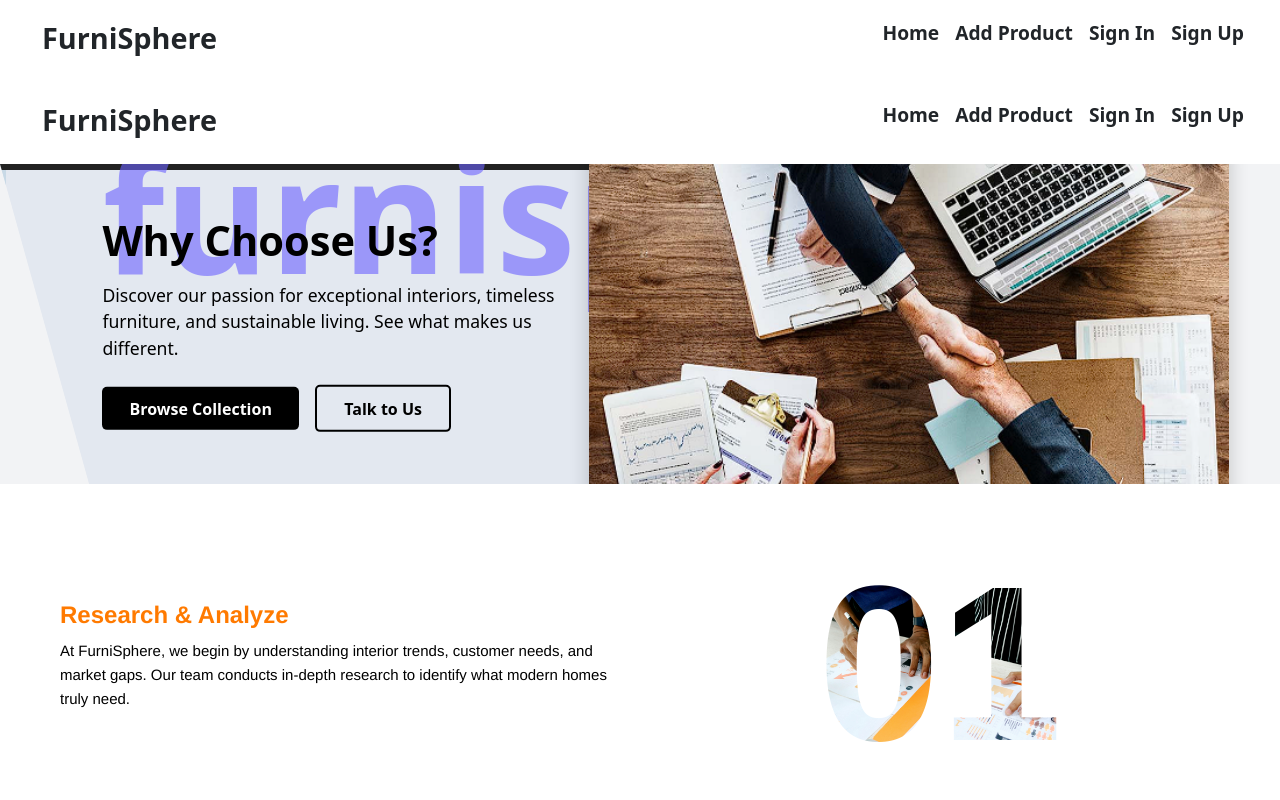
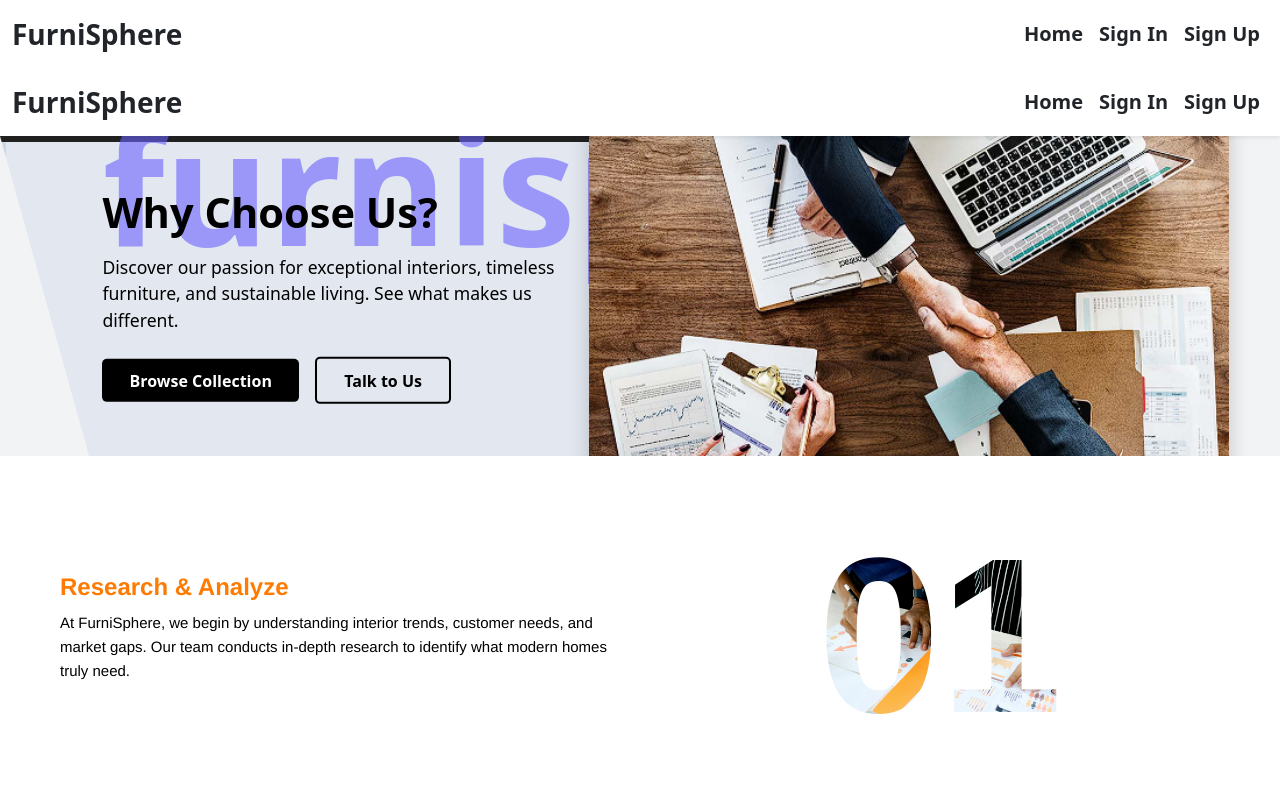
Before and after one commit to braineydev/Furnisphere, a React (Create React App) app: page /aboutus in a window 1280 px wide. Shown: the top 800 px of the page. Built offline with nearby package versions, Linux system fonts and the light colour scheme; a web font is replaced by a local one.

Commit message:
Update navbar: center 'Hello, username' and improve layout

```diff
--- a/src/components/Navcomponent.jsx
+++ b/src/components/Navcomponent.jsx
@@ -1,33 +1,38 @@
 import React, { useEffect, useState } from "react";
-import { Link, useNavigate } from "react-router-dom";
+import { Link, useLocation, useNavigate } from "react-router-dom";
 import "bootstrap/dist/css/bootstrap.min.css";
+import "bootstrap/dist/js/bootstrap.bundle.min.js";
 
 const Navcomponent = () => {
   const navigate = useNavigate();
+  const location = useLocation();
   const [isLoggedIn, setIsLoggedIn] = useState(false);
-  const [isNavExpanded, setIsNavExpanded] = useState(false); // State for toggling navbar
+  const [username, setUsername] = useState("");
 
-  // Check login status on component mount and when event is dispatched
   useEffect(() => {
     const updateLoginStatus = () => {
-      const status = localStorage.getItem("isLoggedIn");
-      setIsLoggedIn(status === "true");
+      const status = localStorage.getItem("isLoggedIn") === "true";
+      setIsLoggedIn(status);
+
+      if (status) {
+        const user = JSON.parse(localStorage.getItem("user"));
+        setUsername(user?.username || "User");
+      } else {
+        setUsername("");
+      }
     };
 
-    updateLoginStatus(); // Initial check
+    updateLoginStatus();
 
-    // Listen to loginStatusChanged event (custom) and storage (if across tabs)
     window.addEventListener("loginStatusChanged", updateLoginStatus);
     window.addEventListener("storage", updateLoginStatus);
 
-    // Clean up
     return () => {
       window.removeEventListener("loginStatusChanged", updateLoginStatus);
       window.removeEventListener("storage", updateLoginStatus);
     };
   }, []);
 
-  // Handle logout
   const handleLogout = () => {
     localStorage.setItem("isLoggedIn", "false");
     localStorage.removeItem("user");
@@ -35,94 +40,70 @@ const Navcomponent = () => {
     navigate("/signin");
   };
 
-  // Handle navbar toggle
-  const toggleNavbar = () => {
-    setIsNavExpanded(!isNavExpanded);
-  };
+  const isActive = (path) => (location.pathname === path ? "active" : "");
 
   return (
-    <div
-      className="container-fluid mb-0 mt-2"
-      style={{ objectFit: "contain", backgroundColor: "white" }}
-    >
-      <section className="row">
-        <div className="col-md-12 bg">
-          <nav
-            className="navbar navbar-expand-md navbar-light nb"
-            style={{ color: "black", background: "white" }}
-          >
-            <Link
-              to="/"
-              className="navbar-brand d-flex align-items-center"
-              style={{
-                fontWeight: "bolder",
-                marginLeft: "30px", // Increased margin start
-                marginTop: "10px",
-                fontSize: "1.8rem", // Larger font for FurniSphere name
-              }}
-            >
-              <span className="text-dark">
-                <b>FurniSphere</b>
-              </span>
+    <nav className="navbar navbar-expand-md navbar-light bg-white sticky-top shadow-sm">
+      <div className="container-fluid d-flex justify-content-between align-items-center">
+        {/* Left: Logo */}
+        <Link className="navbar-brand fw-bold fs-3 text-dark" to="/">
+          FurniSphere
         </Link>
+
+        {/* Center: Greeting */}
+        {isLoggedIn && (
+          <div className="d-none d-md-block text-center flex-grow-1">
+            <span className="fw-bold text-dark fs-5">Hello, {username}</span>
+          </div>
+        )}
+
+        {/* Right: Nav links */}
         <button
           className="navbar-toggler"
           type="button"
-              onClick={toggleNavbar} // Added toggle function
-              aria-controls="navbarNav"
-              aria-expanded={isNavExpanded ? "true" : "false"} // Dynamic aria-expanded
-              aria-label="Toggle navigation"
+          data-bs-toggle="collapse"
+          data-bs-target="#navbarNav"
         >
           <span className="navbar-toggler-icon"></span>
         </button>
-
         <div
-              className={`collapse navbar-collapse justify-content-end ${
-                isNavExpanded ? "show" : ""
-              }`} // Dynamically add "show" class
+          className="collapse navbar-collapse justify-content-end"
           id="navbarNav"
         >
-              <div className="navbar-nav me-3">
+          <div className="navbar-nav text-center">
             <Link
+              className={`nav-link fw-bold text-dark fs-5 ${isActive("/")}`}
               to="/"
-                  className="nav-link active text-dark d-flex align-items-center"
-                  style={{
-                    fontWeight: "bolder",
-                    fontSize: "1.2rem", // Larger font size for nav links
-                  }}
             >
               Home
             </Link>
+
+            {isLoggedIn && (
               <Link
+                className={`nav-link fw-bold text-dark fs-5 ${isActive(
+                  "/addproduct"
+                )}`}
                 to="/addproduct"
-                  className="nav-link active text-dark d-flex align-items-center"
-                  style={{
-                    fontWeight: "bolder",
-                    fontSize: "1.2rem", // Larger font size for nav links
-                  }}
               >
                 Add Product
               </Link>
+            )}
 
             {!isLoggedIn ? (
               <>
                 <Link
+                  className={`nav-link fw-bold text-dark fs-5 ${isActive(
+                    "/signin"
+                  )}`}
                   to="/signin"
-                      className="nav-link text-dark d-flex align-items-center"
-                      style={{
-                        fontWeight: "bolder",
-                        fontSize: "1.2rem", // Larger font size for nav links
-                      }}
                 >
                   Sign In
                 </Link>
                 <Link
+                  className={`nav-link fw-bold text-dark fs-5 ${isActive(
+                    "/signup"
+                  )}`}
                   to="/signup"
-                      className="nav-link text-dark d-flex align-items-center"
-                      style={{
-                        fontWeight: "bolder",
-                        fontSize: "1.2rem", // Larger font size for nav links
-                      }}
                 >
                   Sign Up
                 </Link>
@@ -130,23 +111,16 @@ const Navcomponent = () => {
             ) : (
               <button
                 onClick={handleLogout}
-                    className="nav-link text-dark btn btn-link d-flex align-items-center"
-                    style={{
-                      textDecoration: "none",
-                      fontWeight: "bolder",
-                      fontSize: "1.2rem", // Larger font size for nav links
-                    }}
+                className="nav-link btn btn-link fw-bold text-dark fs-5"
+                style={{ textDecoration: "none" }}
               >
                 Logout
               </button>
             )}
           </div>
         </div>
+      </div>
     </nav>
-        </div>
-      </section>
-      <br />
-    </div>
   );
 };
 
```
Lines whose indentation alone changed are shown as unchanged.
